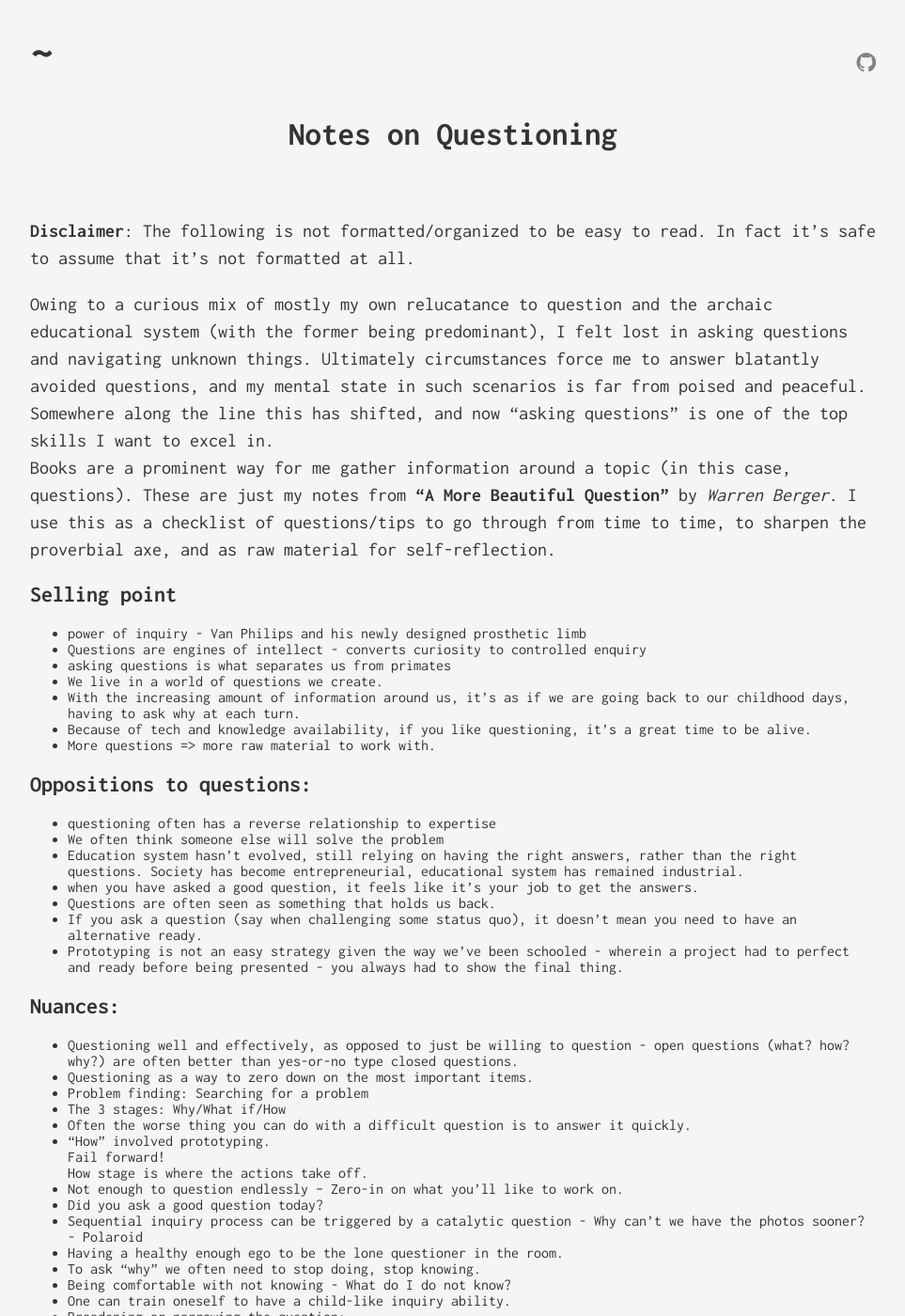
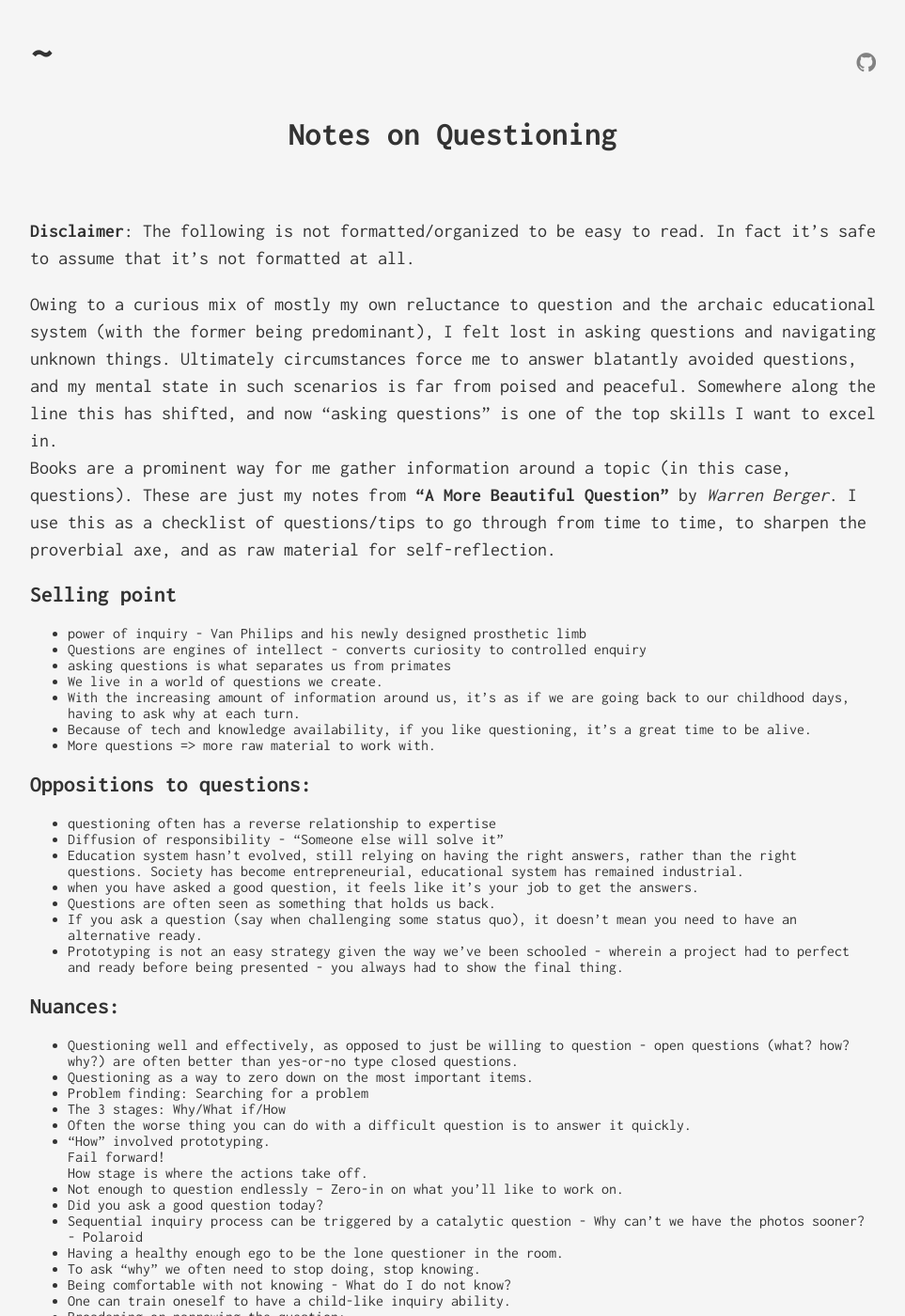
Before and after one commit to sudeepdino008/sudeepdino008.github.io, a Jekyll site: the page built from _posts/2020-07-11-notes-on-questioning.markdown, in a window 1280 px wide and 1400 px high. Shown: the whole window at 94% size, without its empty margins (158-1121 px from the left). Built offline with Jekyll 4.4.1, drawn with Linux system fonts in a browser that asks for light colours.

Commit message:
spelling and grammar fixes

```diff
--- a/_posts/2020-06-27-welcome.markdown
+++ b/_posts/2020-06-27-welcome.markdown
@@ -8,7 +8,7 @@ Hello my imaginary readers!
 
 I'm sure not all readers of this blog will be imaginary - there will be friends and colleagues who are obligated to check it out when I casually point this to them.
 
-I seek to use this for my own benefit - Teaching is the one of the best way to learn. As such, blogging things will force me to structure my thoughts and ask more questions.
+I seek to use this for my own benefit - Teaching is one of the best way to learn. As such, blogging things will force me to structure my thoughts and ask more questions.
 
 Occasionally, there will be poems (in fact I'll start with one) and a few ramblings.
 
--- a/_posts/2020-07-11-notes-on-questioning.markdown
+++ b/_posts/2020-07-11-notes-on-questioning.markdown
@@ -9,7 +9,7 @@ category: rationality
 
 __Disclaimer__: The following is not formatted/organized to be easy to read. In fact it's safe to assume that it's not formatted at all.
 
-Owing to a curious mix of mostly my own relucatance to question and the archaic educational system (with the former being predominant), I felt lost in asking questions and navigating unknown things. Ultimately circumstances force me to answer blatantly avoided questions, and my mental state in such scenarios is far from poised and peaceful. Somewhere along the line this has shifted, and now "asking questions" is one of the top skills I want to excel in.
+Owing to a curious mix of mostly my own reluctance to question and the archaic educational system (with the former being predominant), I felt lost in asking questions and navigating unknown things. Ultimately circumstances force me to answer blatantly avoided questions, and my mental state in such scenarios is far from poised and peaceful. Somewhere along the line this has shifted, and now "asking questions" is one of the top skills I want to excel in.
 Books are a prominent way for me gather information around a topic (in this case, questions). These are just my notes from **"A More Beautiful Question"** by *Warren Berger*. I use this as a checklist of questions/tips to go through from time to time, to sharpen the proverbial axe, and as raw material for self-reflection.
 
 
@@ -24,7 +24,7 @@ Books are a prominent way for me gather information around a topic (in this case
 
 ## Oppositions to questions:
 * questioning often has a reverse relationship to expertise
-* We often think someone else will solve the problem
+* Diffusion of responsibility - "Someone else will solve it"
 * Education system hasn’t evolved, still relying on having the right answers, rather than the right questions. Society has become entrepreneurial, educational system has remained industrial.
 * when you have asked a good question, it feels like it’s your job to get the answers.
 * Questions are often seen as something that holds us back.
--- a/_posts/2020-07-20-reading-embed-pods-framework-script.markdown
+++ b/_posts/2020-07-20-reading-embed-pods-framework-script.markdown
@@ -48,7 +48,7 @@ command for everyday use.
 Given that a framework binary can easily reach near 100MBs and that there will be multiple such frameworks, the use of rsync totally makes sense.
 
 
-__Question__: I found that the framework binary at destination was **larger** than the binary at destination. That seems weird. The next step strips the unnecessary architecture in the destination binary, and that should cause the size to actually go down. This is answered later.
+__Question__: I found that the framework binary at destination was **larger** than the binary at source. That seems weird. The next step strips the unnecessary architecture in the destination binary, and that should actually cause the size to go down. This is answered later.
 
 <br>
 ## Strip unncessary architectures.
```
Also changed, not shown: other parts of _posts/2020-07-20-reading-embed-pods-framework-script.markdown (+2 -2 lines).
